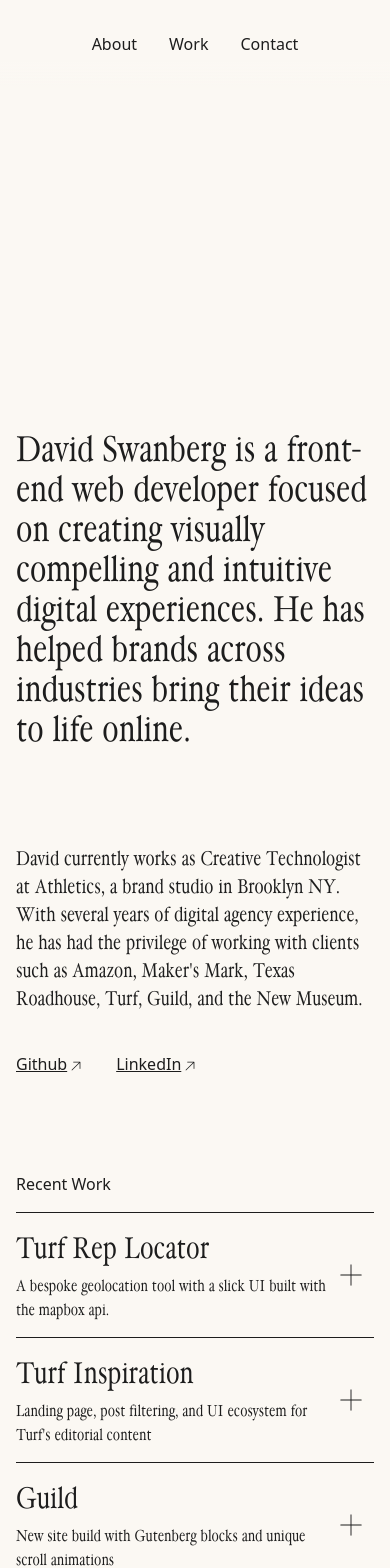
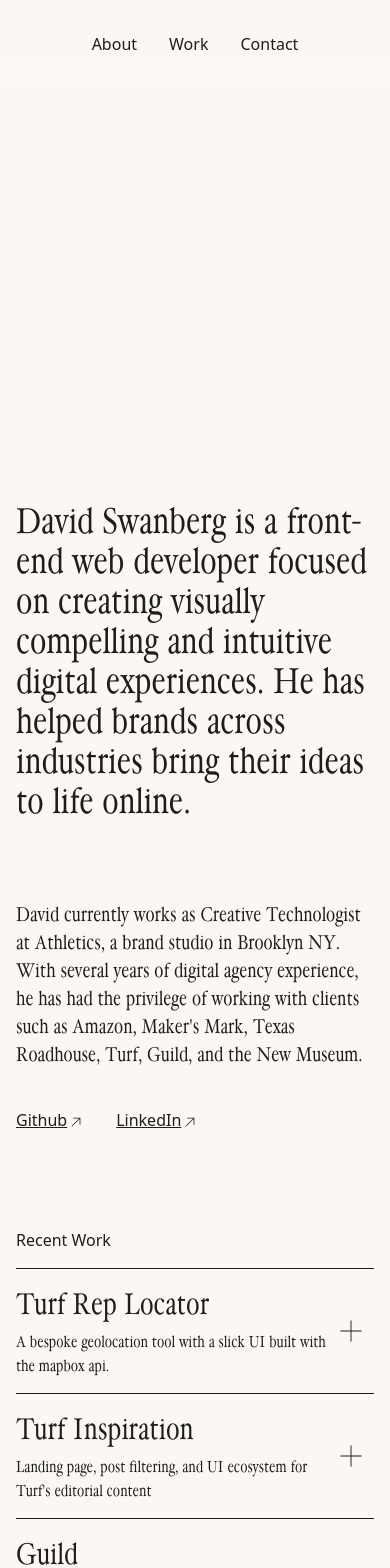
Before and after one commit to DavidSwanberg/davidswanberg, a Next.js app: page / in a window 390 px wide. Shown: the top 1568 px of the page. Built offline with nearby package versions, Linux system fonts and the light colour scheme.

Commit message:
Fix dynamic viewport height

```diff
--- a/src/components/fade-in.js
+++ b/src/components/fade-in.js
@@ -25,7 +25,7 @@ const FadeIn = ({ children }) => {
         start: 'top 80%',
       },
     });
-  }, [children, isLoaded]);
+  }, [isLoaded]);
     return <div className="w-full" ref={ref}>{children}</div>;
 };
 
--- a/src/pages/index.js
+++ b/src/pages/index.js
@@ -60,13 +60,13 @@ export default function Home() {
           </nav>
         </div>
         <div className="max-w-[1400px] mx-auto">
-          <div className="flex flex-col pb-24 lg:pb-20 h-[100vh] justify-end mb-auto">
+          <div className="flex flex-col pb-6 lg:pb-20 h-[100svh] justify-end mb-auto">
             <FadeIn>
               <div className="text-4xl lg:text-7xl mr-auto">David Swanberg is a front-end web developer focused on creating visually compelling and intuitive digital experiences. He has helped brands across industries bring their ideas to life online.</div>
             </FadeIn>
           </div>
           <FadeIn>
-          <div id="about" className="pb-24 lg:pt-6 lg:pb-36  max-w-[1400px] mx-auto scroll-mt-[88px]">
+          <div id="about" className="pb-24 pt-14 lg:pb-36  max-w-[1400px] mx-auto scroll-mt-[88px]">
             <div className="text-xl lg:text-3xl max-w-[900px]">David currently works as Creative Technologist at Athletics, a brand studio in Brooklyn NY. With several years of digital agency experience, he has had the privilege of working with clients such as Amazon, Maker&apos;s Mark, Texas Roadhouse, Turf, Guild, and the New Museum.</div>
             <div className="pt-10 flex gap-8">
               <Link href="https://github.com/davidswanberg" hoverImg="/mac2.jpg" >Github<PiArrowUpRightLight className="inline-block ml-[1px]" /></Link>
```
